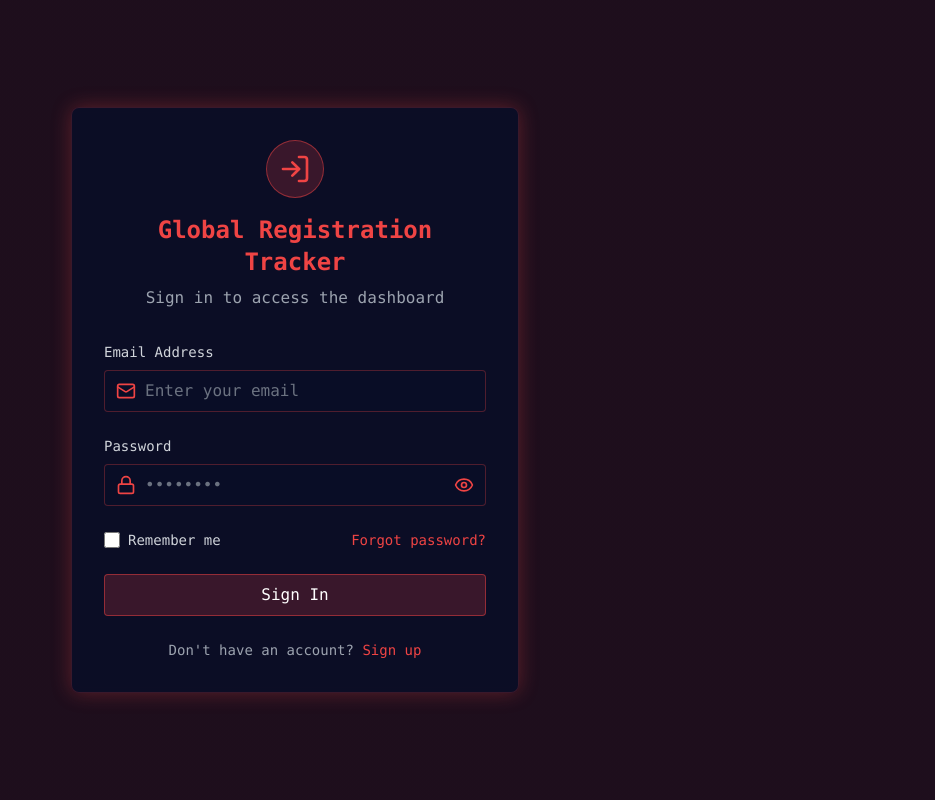
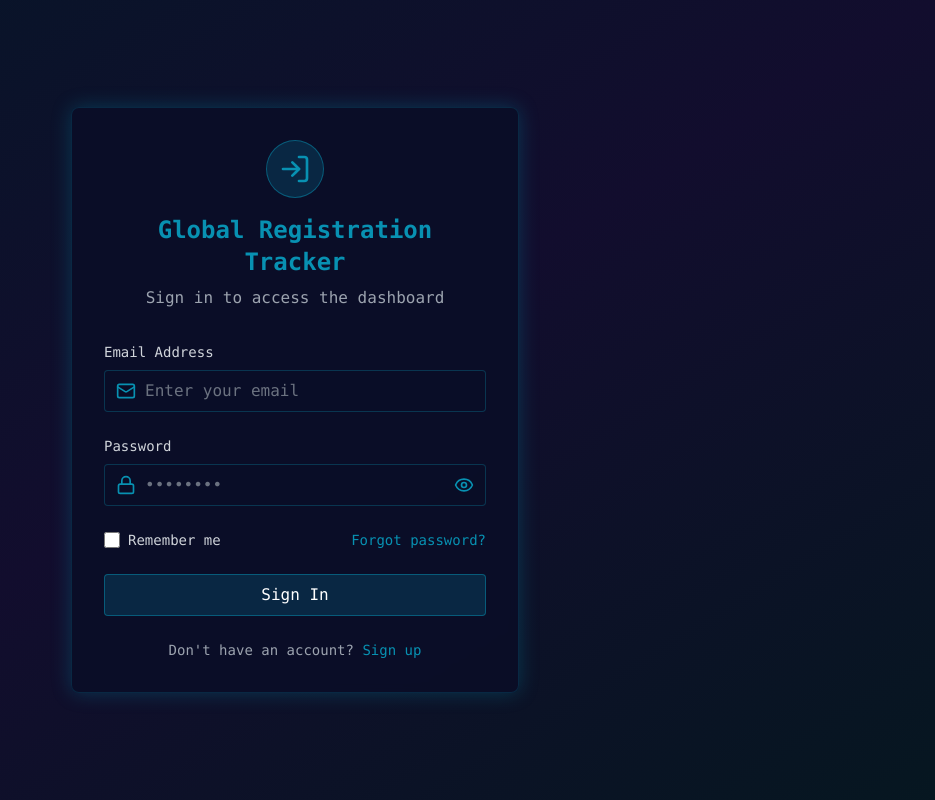
Before and after one commit to olana16/global-tracker, a React (Vite) app in the folder client/: page /login in a window 1280 px wide. Shown: the whole page, without its empty margins (345-1280 px from the left). Built offline with nearby package versions, Linux system fonts and the light colour scheme.

Commit message:
updating user managment table

```diff
--- a/client/src/App.css
+++ b/client/src/App.css
@@ -12,10 +12,10 @@
   transition: filter 300ms;
 }
 .logo:hover {
-  filter: drop-shadow(0 0 2em #ef4444aa);
+  filter: drop-shadow(0 0 2em #0891b2aa);
 }
 .logo.react:hover {
-  filter: drop-shadow(0 0 2em #ef4444aa);
+  filter: drop-shadow(0 0 2em #0891b2aa);
 }
 
 @keyframes logo-spin {
--- a/client/src/components/Companies.jsx
+++ b/client/src/components/Companies.jsx
@@ -1360,15 +1360,7 @@ const Companies = () => {
                         >
                           <Eye className="w-4 h-4" />
                         </button>
-                        {user?.role === 'admin' && (
-                          <button
-                            onClick={() => handleEditCompany(company)}
-                            className="text-cyber-red hover:text-cyber-yellow transition-colors"
-                            title="Edit Company"
-                          >
-                            <Edit className="w-4 h-4" />
-                          </button>
-                        )}
+
                         <button
                           onClick={() => handlePrintCompany(company)}
                           className="text-cyber-red hover:text-cyber-yellow transition-colors"
--- a/client/src/components/UserManagement.jsx
+++ b/client/src/components/UserManagement.jsx
@@ -364,13 +364,10 @@ const UserManagement = () => {
                     Name
                   </th>
                   <th className="px-6 py-3 text-left text-xs font-medium text-gray-300 uppercase tracking-wider">
-                    Email
-                  </th>
-                  <th className="px-6 py-3 text-left text-xs font-medium text-gray-300 uppercase tracking-wider">
                     Role
                   </th>
                   <th className="px-6 py-3 text-left text-xs font-medium text-gray-300 uppercase tracking-wider">
-                    Assigned Companies
+                    Total Company
                   </th>
                   <th className="px-6 py-3 text-left text-xs font-medium text-gray-300 uppercase tracking-wider">
                     Actions
--- a/client/src/index.css
+++ b/client/src/index.css
@@ -6,15 +6,15 @@
   body {
     @apply bg-cyber-darker text-gray-100 font-mono;
     background-image:
-      radial-gradient(circle at 20% 50%, rgba(239, 68, 68, 0.1) 0%, transparent 50%),
-      radial-gradient(circle at 80% 80%, rgba(239, 68, 68, 0.1) 0%, transparent 50%),
-      radial-gradient(circle at 40% 20%, rgba(239, 68, 68, 0.1) 0%, transparent 50%);
+      radial-gradient(circle at 20% 50%, rgba(8, 145, 178, 0.1) 0%, transparent 50%),
+      radial-gradient(circle at 80% 80%, rgba(8, 145, 178, 0.1) 0%, transparent 50%),
+      radial-gradient(circle at 40% 20%, rgba(8, 145, 178, 0.1) 0%, transparent 50%);
     background-attachment: fixed;
   }
 
   /* Remove universal button color override to allow text visibility */
   a {
-    color: #ef4444 !important;
+    color: #0891b2 !important;
   }
 
   button:hover, a:hover {
@@ -27,41 +27,41 @@
   }
 
   .cyber-button:hover, .cyber-button-green:hover, .cyber-button-purple:hover {
-    color: #ef4444 !important;  /* Red text on hover */
+    color: #0891b2 !important;  /* Blue-green text on hover */
   }
 
-  /* Force all text colors to cyber red variants */
+  /* Force all text colors to blue-green variants */
   .text-cyber-red {
-    color: #ef4444 !important;
+    color: #0891b2 !important;
   }
 
   .text-cyber-blue {
-    color: #ef4444 !important;
+    color: #0891b2 !important;
   }
 
   .text-cyber-green {
-    color: #ef4444 !important;
+    color: #059669 !important;
   }
 
   .text-cyber-purple {
-    color: #ef4444 !important;
+    color: #7c3aed !important;
   }
 
   .text-cyber-pink {
-    color: #ef4444 !important;
+    color: #ec4899 !important;
   }
 
   .text-cyber-yellow {
-    color: #ef4444 !important;
+    color: #eab308 !important;
   }
 
   .text-cyber-orange {
-    color: #ef4444 !important;
+    color: #f97316 !important;
   }
 
-  /* Force all SVG icons to use cyber red */
+  /* Force all SVG icons to use blue-green */
   svg {
-    color: #ef4444 !important;
+    color: #0891b2 !important;
   }
 
   /* Ensure button SVG icons are always visible */
@@ -70,18 +70,18 @@
   }
 
   .cyber-button:hover svg, .cyber-button-green:hover svg, .cyber-button-purple:hover svg {
-    color: #ef4444 !important;  /* Red icons on hover */
+    color: #0891b2 !important;  /* Blue-green icons on hover */
   }
 
-  /* Force all Lucide icons to use cyber red */
+  /* Force all Lucide icons to use blue-green */
   .lucide-react {
-    color: #ef4444 !important;
+    color: #0891b2 !important;
   }
 
-  /* Table row hover with red glow */
+  /* Table row hover with blue-green glow */
   table tr:hover {
-    background-color: rgba(239, 68, 68, 0.1) !important;
-    box-shadow: 0 0 10px rgba(239, 68, 68, 0.3) !important;
+    background-color: rgba(8, 145, 178, 0.1) !important;
+    box-shadow: 0 0 10px rgba(8, 145, 178, 0.3) !important;
     transition: all 0.3s ease !important;
   }
 
@@ -92,22 +92,22 @@
 
   /* Enhanced table row hover for specific tables */
   .hover-bg-cyber-blue-5:hover {
-    background-color: rgba(239, 68, 68, 0.1) !important;
-    box-shadow: 0 0 10px rgba(239, 68, 68, 0.3) !important;
+    background-color: rgba(8, 145, 178, 0.1) !important;
+    box-shadow: 0 0 10px rgba(8, 145, 178, 0.3) !important;
   }
 
   /* Table container hover effects */
   .table-container tr:hover {
-    background-color: rgba(239, 68, 68, 0.1) !important;
-    box-shadow: 0 0 15px rgba(239, 68, 68, 0.4) !important;
+    background-color: rgba(8, 145, 178, 0.1) !important;
+    box-shadow: 0 0 15px rgba(8, 145, 178, 0.4) !important;
     transform: translateY(-2px) !important;
     transition: all 0.3s ease !important;
   }
 
   /* Additional table hover effects */
   tbody tr:hover {
-    background-color: rgba(239, 68, 68, 0.1) !important;
-    box-shadow: 0 0 12px rgba(239, 68, 68, 0.3) !important;
+    background-color: rgba(8, 145, 178, 0.1) !important;
+    box-shadow: 0 0 12px rgba(8, 145, 178, 0.3) !important;
     transition: all 0.3s ease !important;
   }
 
@@ -115,38 +115,38 @@
     color: #ffffff !important;
   }
 
-  /* Import button override - force cyber red */
+  /* Import button override - force blue-green */
   button[onClick*="handleFileUpload"],
   button[onClick*="handleImport"],
   .import-button,
   .upload-button {
-    background-color: rgba(239, 68, 68, 0.2) !important;
-    border-color: rgba(239, 68, 68, 0.5) !important;
-    color: #ef4444 !important;
+    background-color: rgba(8, 145, 178, 0.2) !important;
+    border-color: rgba(8, 145, 178, 0.5) !important;
+    color: #0891b2 !important;
   }
 
   button[onClick*="handleFileUpload"]:hover,
   button[onClick*="handleImport"]:hover,
   .import-button:hover,
   .upload-button:hover {
-    background-color: rgba(239, 68, 68, 0.3) !important;
-    border-color: rgba(239, 68, 68, 0.7) !important;
+    background-color: rgba(8, 145, 178, 0.3) !important;
+    border-color: rgba(8, 145, 178, 0.7) !important;
     color: #ffffff !important;
-    box-shadow: 0 0 15px rgba(239, 68, 68, 0.4) !important;
+    box-shadow: 0 0 15px rgba(8, 145, 178, 0.4) !important;
   }
 
   /* Dashboard specific overrides */
   .dashboard-import-button {
-    background-color: rgba(239, 68, 68, 0.2) !important;
-    border-color: rgba(239, 68, 68, 0.5) !important;
-    color: #ef4444 !important;
+    background-color: rgba(8, 145, 178, 0.2) !important;
+    border-color: rgba(8, 145, 178, 0.5) !important;
+    color: #0891b2 !important;
   }
 
   .dashboard-import-button:hover {
-    background-color: rgba(239, 68, 68, 0.3) !important;
-    border-color: rgba(239, 68, 68, 0.7) !important;
+    background-color: rgba(8, 145, 178, 0.3) !important;
+    border-color: rgba(8, 145, 178, 0.7) !important;
     color: #ffffff !important;
-    box-shadow: 0 0 15px rgba(239, 68, 68, 0.4) !important;
+    box-shadow: 0 0 15px rgba(8, 145, 178, 0.4) !important;
   }
 }
 
--- a/client/tailwind.config.js
+++ b/client/tailwind.config.js
@@ -9,26 +9,26 @@ export default {
       colors: {
         'cyber-dark': '#0a0e27',
         'cyber-darker': '#060818',
-         'cyber-blue': '#ef4444',
-        'cyber-green': '#ef4444',
-        'cyber-purple': '#ef4444',
-        'cyber-pink': '#ef4444',
-        'cyber-yellow': '#ef4444',
-        'cyber-orange': '#ef4444',
-        'cyber-red': '#ef4444'
+         'cyber-blue': '#0891b2',
+        'cyber-green': '#059669',
+        'cyber-purple': '#7c3aed',
+        'cyber-pink': '#ec4899',
+        'cyber-yellow': '#eab308',
+        'cyber-orange': '#f97316',
+        'cyber-red': '#0891b2'
       },
       backgroundImage: {
-        'cyber-grid': 'linear-gradient(rgba(239, 68, 68, 0.1) 1px, transparent 1px), linear-gradient(90deg, rgba(239, 68, 68, 0.1) 1px, transparent 1px)',
+        'cyber-grid': 'linear-gradient(rgba(8, 145, 178, 0.1) 1px, transparent 1px), linear-gradient(90deg, rgba(8, 145, 178, 0.1) 1px, transparent 1px)',
         'cyber-gradient': 'linear-gradient(135deg, #060818 0%, #0a0e27 50%, #1a1f3a 100%)',
       },
       boxShadow: {
-        'cyber': '0 0 20px rgba(239, 68, 68, 0.3)',
-        'cyber-blue': '0 0 20px rgba(59, 130, 246, 0.3)',
-        'cyber-green': '0 0 20px rgba(16, 185, 129, 0.3)',
-        'cyber-purple': '0 0 20px rgba(139, 92, 246, 0.3)',
-        'cyber-red': '0 0 20px rgba(239, 68, 68, 0.3)',
+        'cyber': '0 0 20px rgba(8, 145, 178, 0.3)',
+        'cyber-blue': '0 0 20px rgba(8, 145, 178, 0.3)',
+        'cyber-green': '0 0 20px rgba(5, 150, 105, 0.3)',
+        'cyber-purple': '0 0 20px rgba(124, 58, 237, 0.3)',
+        'cyber-red': '0 0 20px rgba(8, 145, 178, 0.3)',
         'cyber-orange': '0 0 20px rgba(249, 115, 22, 0.3)',
-        'cyber-yellow': '0 0 20px rgba(245, 158, 11, 0.3)',
+        'cyber-yellow': '0 0 20px rgba(234, 179, 8, 0.3)',
         'cyber-pink': '0 0 20px rgba(236, 72, 153, 0.3)',
       },
       animation: {
@@ -37,8 +37,8 @@ export default {
       },
       keyframes: {
         glow: {
-          '0%': { boxShadow: '0 0 20px rgba(239, 68, 68, 0.3)' },
-          '100%': { boxShadow: '0 0 30px rgba(239, 68, 68, 0.6)' },
+          '0%': { boxShadow: '0 0 20px rgba(8, 145, 178, 0.3)' },
+          '100%': { boxShadow: '0 0 30px rgba(8, 145, 178, 0.6)' },
         },
       },
     },
```
